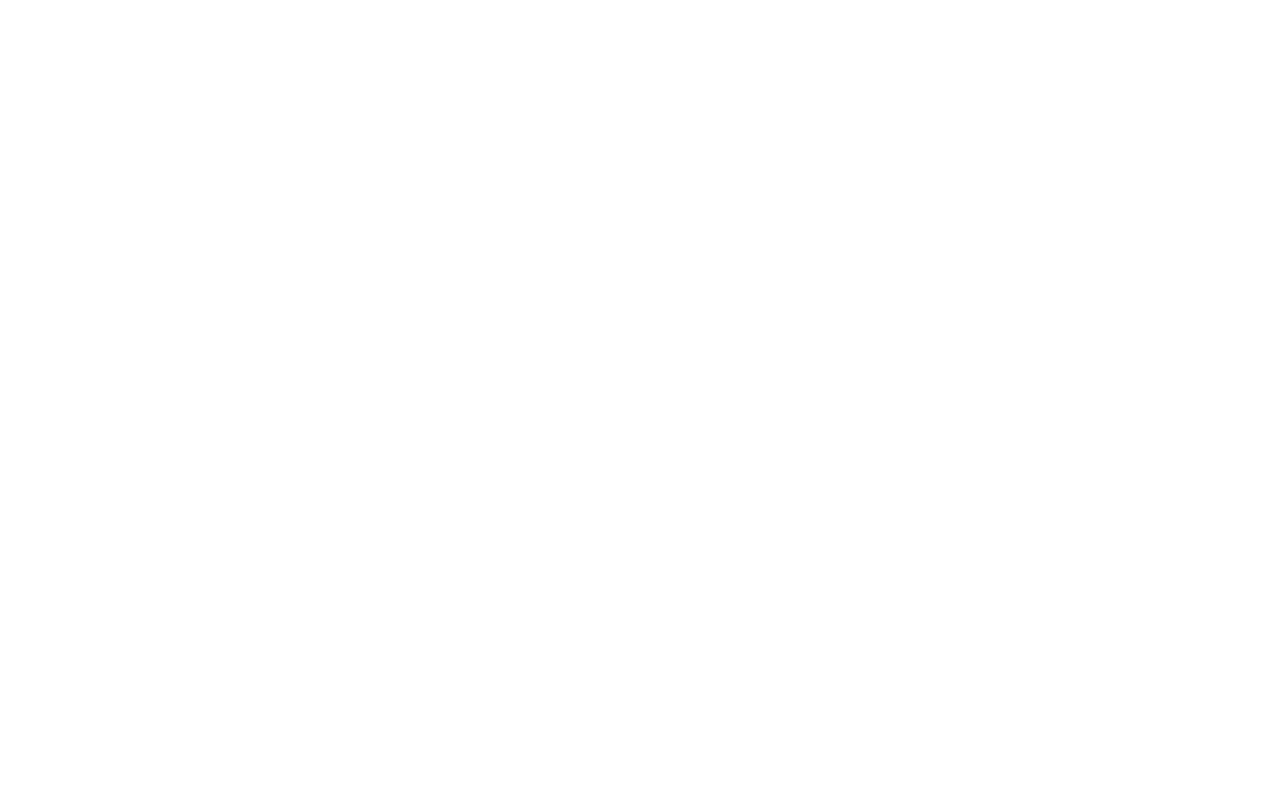
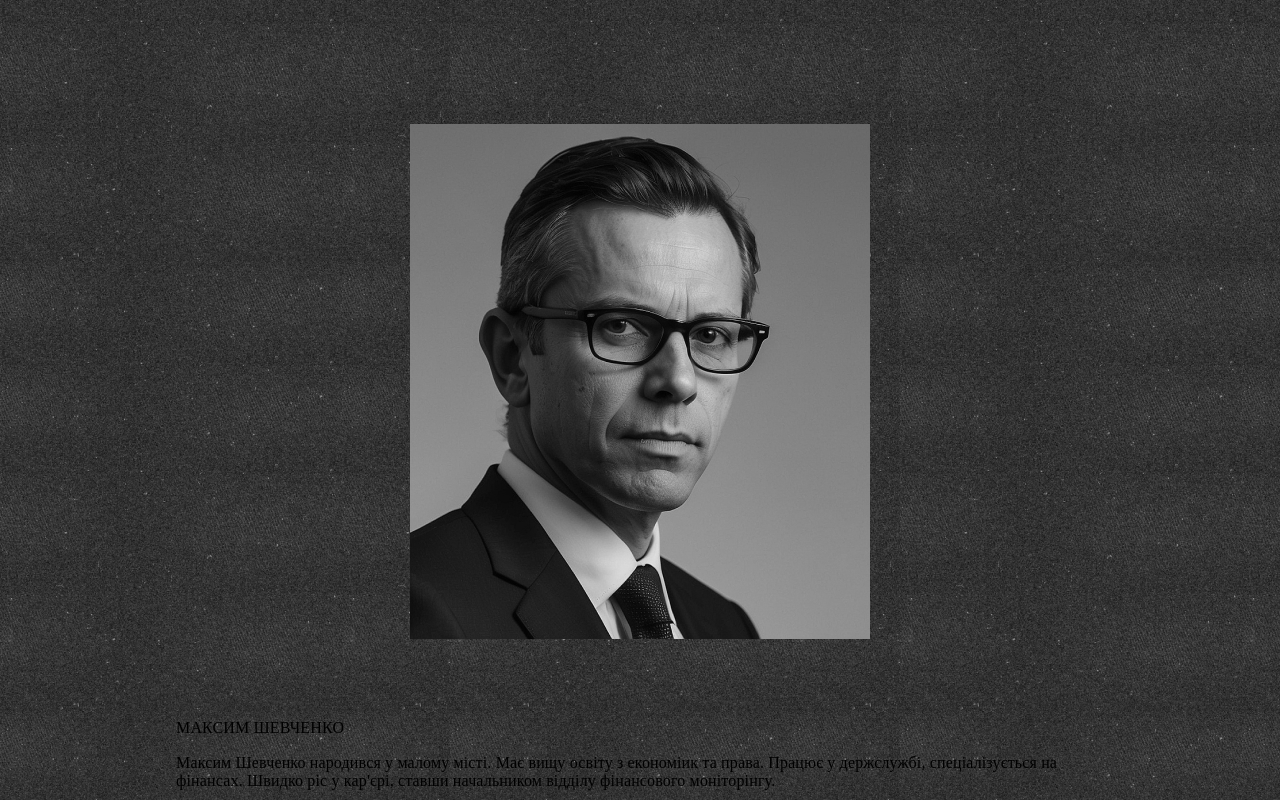
Before and after one commit to veta306/resistance, a React (Vite) app: page /person in a window 1280 px wide. Before the commit this address had no page. Shown: the part 180-980 px from the top of the page. Before the commit the page ends 800 px from the top, so only its background shows below. Built offline with nearby package versions, Linux system fonts and the light colour scheme.

Commit message:
person V2

```diff
--- a/src/main.tsx
+++ b/src/main.tsx
@@ -3,6 +3,7 @@ import ReactDOM from 'react-dom/client';
 import { RouterProvider, createBrowserRouter } from 'react-router-dom';
 import HomePage from './pages/home';
 import RatingPage from './pages/rating';
+import PersonPage from './pages/person';
 import './index.css';
 import 'normalize.css';
 
@@ -15,6 +16,10 @@ const router = createBrowserRouter([
     path: '/rating',
     element: <RatingPage />,
   },
+  {
+    path: '/person',
+    element: <PersonPage />,
+  },
 ]);
 
 ReactDOM.createRoot(document.getElementById('root')!).render(
--- a/src/pages/person/index.tsx
+++ b/src/pages/person/index.tsx
@@ -0,0 +1,40 @@
+import { FC } from 'react';
+import Header from '../../components/header';
+import Footer from '../../components/footer';
+import styles from './person.module.css';
+import cardImage from '../../assets/images/card_image_example.png';
+import partyLogo from '../../assets/images/party_logo_example.png';
+
+const PersonPage: FC = () => {
+  return (
+    <>
+      <Header />
+      <main className={styles.main}>
+        <section className={styles.person}>
+          <div className={styles.personFoto}>
+            <img src={cardImage} />
+          </div>
+          <div className={styles.personInfo}>
+            <div className={styles.name}>
+              <p>МАКСИМ ШЕВЧЕНКО</p>
+            </div>
+            <div className={styles.info}>
+              <p>
+                Максим Шевченко народився у малому місті. Має вищу освіту з
+                економіик та права. Працює у держслужбі, спеціалізується на
+                фінансах. Швидко ріс у кар'єрі, ставши начальником відділу
+                фінансового моніторінгу.
+              </p>
+              <div className={styles.party}>
+
+              </div>
+            </div>
+          </div>
+        </section>
+      </main>
+      <Footer />
+    </>
+  );
+};
+
+export default PersonPage;
--- a/src/pages/person/person.module.css
+++ b/src/pages/person/person.module.css
@@ -0,0 +1,11 @@
+.main {
+  background-image: url('../../assets/images/background.png');
+}
+
+.person {
+  padding: 200px 176px;
+  display: flex;
+  flex-direction: column;
+  align-items: center;
+  gap: 60px;
+}
--- a/src/pages/rating/index.tsx
+++ b/src/pages/rating/index.tsx
@@ -1,4 +1,5 @@
 import { FC } from 'react';
+import { Link } from 'react-router-dom';
 import Header from '../../components/header';
 import Footer from '../../components/footer';
 import styles from './rating.module.css';
@@ -53,7 +54,7 @@ const RatingPage: FC = () => {
           </div>
         </section>
         <section className={styles.rating}>
-          <div className={styles.ratingCards}>
+          <Link to={'/person'} className={styles.ratingCards}>
             {repeatedRatingCards.map((ratingCard, index) => {
               return (
                 <div key={index} className={styles.ratingCard}>
@@ -77,7 +78,7 @@ const RatingPage: FC = () => {
                 </div>
               );
             })}
-          </div>
+          </Link>
         </section>
       </main>
       <Footer />
--- a/src/pages/rating/rating.module.css
+++ b/src/pages/rating/rating.module.css
@@ -58,11 +58,13 @@
   display: grid;
   grid-template-columns: repeat(3, 1fr);
   gap: 30px;
+  text-decoration: none;
 }
 
 .rating-card:hover{
     .rating-card-count{
         background-color: var(--selected-color);
+        transition: 0.25s ease-in-out;
     }
 }
 
@@ -111,5 +113,6 @@
 .party-name {
   margin: 0;
   font-family: 'e-Ukraine-Light';
+  color: black;
   font-size: 18px;
 }
```
Also changed, not shown: 1 other file (tests, documents, lock files or other folders).
